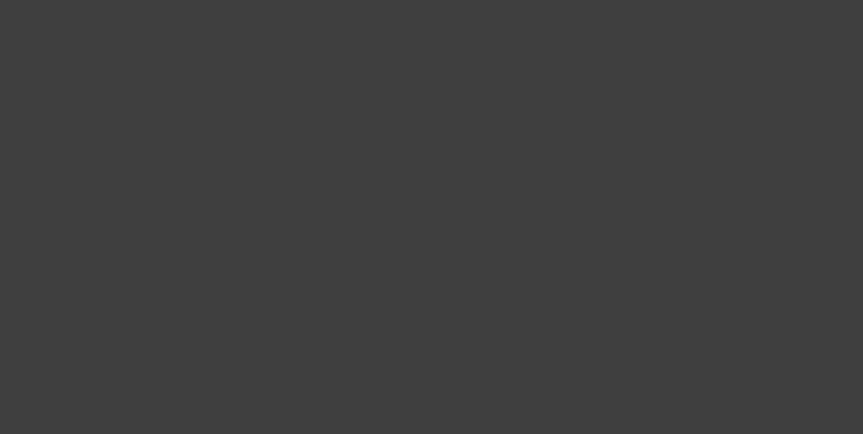
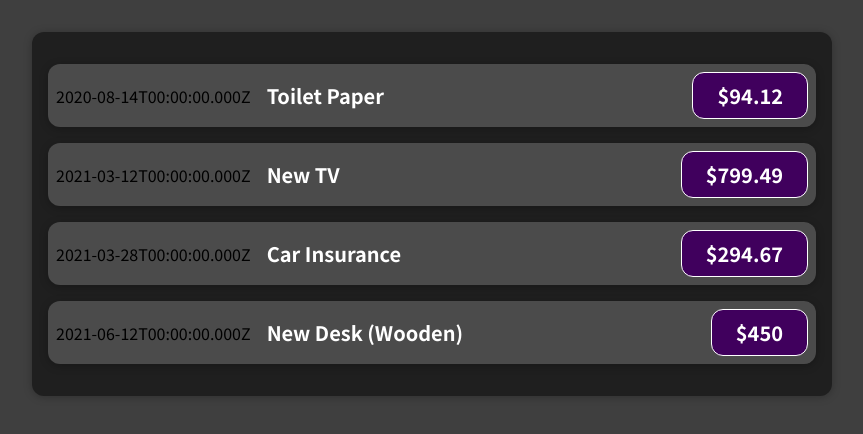
Before and after one commit to hazalkoz/ExpenseTracker, a JavaScript app: page / in a window 1280 px wide. Shown: the top 434 px of the page, without its empty margins (208-1071 px from the left). Built offline with nearby package versions, Linux system fonts and the light colour scheme.

Commit message:
ExpenseItem and Expenses components are created. Rendering the expenses with their date, title and amount. Date will be fixed later.

```diff
--- a/src/App.js
+++ b/src/App.js
@@ -1,3 +1,5 @@
+import Expenses from "./components/Expenses";
+
 function App() {
     const expenses = [
         {
@@ -20,7 +22,11 @@ function App() {
             date: new Date(2021, 5, 12),
         },
     ];
-
+    return (
+      <div>
+          <Expenses expense_list = {expenses}/>
+      </div>
+    );
 }
 
 export default App;
--- /dev/null
+++ b/src/components/ExpenseItem.css
@@ -0,0 +1,56 @@
+.expense-item {
+    display: flex;
+    justify-content: space-between;
+    align-items: center;
+    box-shadow: 0 2px 8px rgba(0, 0, 0, 0.25);
+    padding: 0.5rem;
+    margin: 1rem 0;
+    border-radius: 12px;
+    background-color: #4b4b4b;
+}
+
+.expense-item__description {
+    display: flex;
+    flex-direction: column;
+    gap: 1rem;
+    align-items: flex-end;
+    flex-flow: column-reverse;
+    justify-content: flex-start;
+    flex: 1;
+}
+
+.expense-item h2 {
+    color: #3a3a3a;
+    font-size: 1rem;
+    flex: 1;
+    margin: 0 1rem;
+    color: white;
+}
+
+.expense-item__price {
+    font-size: 1rem;
+    font-weight: bold;
+    color: white;
+    background-color: #40005d;
+    border: 1px solid white;
+    padding: 0.5rem;
+    border-radius: 12px;
+}
+
+@media (min-width: 580px) {
+    .expense-item__description {
+        flex-direction: row;
+        align-items: center;
+        justify-content: flex-start;
+        flex: 1;
+    }
+
+    .expense-item__description h2 {
+        font-size: 1.25rem;
+    }
+
+    .expense-item__price {
+        font-size: 1.25rem;
+        padding: 0.5rem 1.5rem;
+    }
+}
--- /dev/null
+++ b/src/components/ExpenseItem.js
@@ -0,0 +1,16 @@
+import "./ExpenseItem.css"
+function ExpenseItem (props) {
+    return(
+        <div className={"expense-item"}>
+            <div>
+                {props.date.toISOString()}
+            </div>
+            <div className={"expense-item__description"}>
+                <h2>{props.title}</h2>
+                <div className={"expense-item__price"}>${props.amount}</div>
+            </div>
+        </div>
+    );
+}
+
+export default ExpenseItem
--- /dev/null
+++ b/src/components/Expenses.css
@@ -0,0 +1,9 @@
+.expenses {
+    padding: 1rem;
+    background-color: rgb(31, 31, 31);
+    margin: 2rem auto;
+    width: 50rem;
+    max-width: 95%;
+    border-radius: 12px;
+    box-shadow: 0 1px 8px rgba(0, 0, 0, 0.25);
+}
--- /dev/null
+++ b/src/components/Expenses.js
@@ -0,0 +1,15 @@
+import ExpenseItem from "./ExpenseItem";
+import './Expenses.css'
+
+function Expenses(props){
+    return (
+        <div className={'expenses'}>
+            <ExpenseItem title={props.expense_list[0].title} amount ={props.expense_list[0].amount} date = {props.expense_list[0].date} />
+            <ExpenseItem title={props.expense_list[1].title} amount ={props.expense_list[1].amount} date = {props.expense_list[1].date} />
+            <ExpenseItem title={props.expense_list[2].title} amount ={props.expense_list[2].amount} date = {props.expense_list[2].date} />
+            <ExpenseItem title={props.expense_list[3].title} amount ={props.expense_list[3].amount} date = {props.expense_list[3].date} />
+        </div>
+    )
+}
+
+export default Expenses
```
